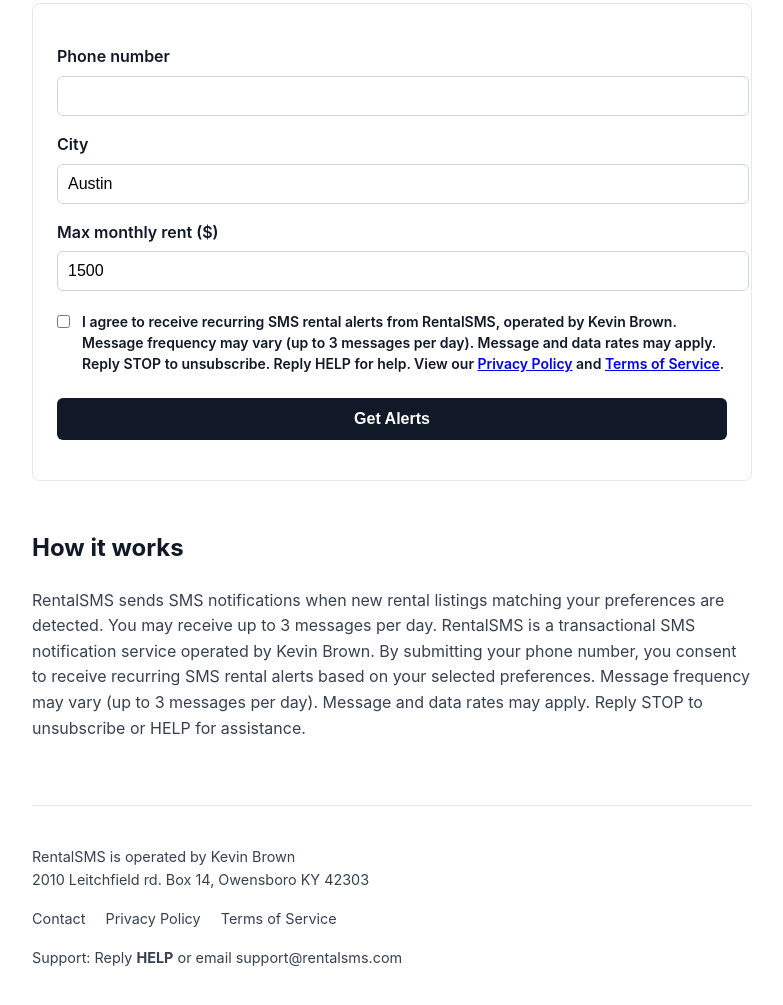
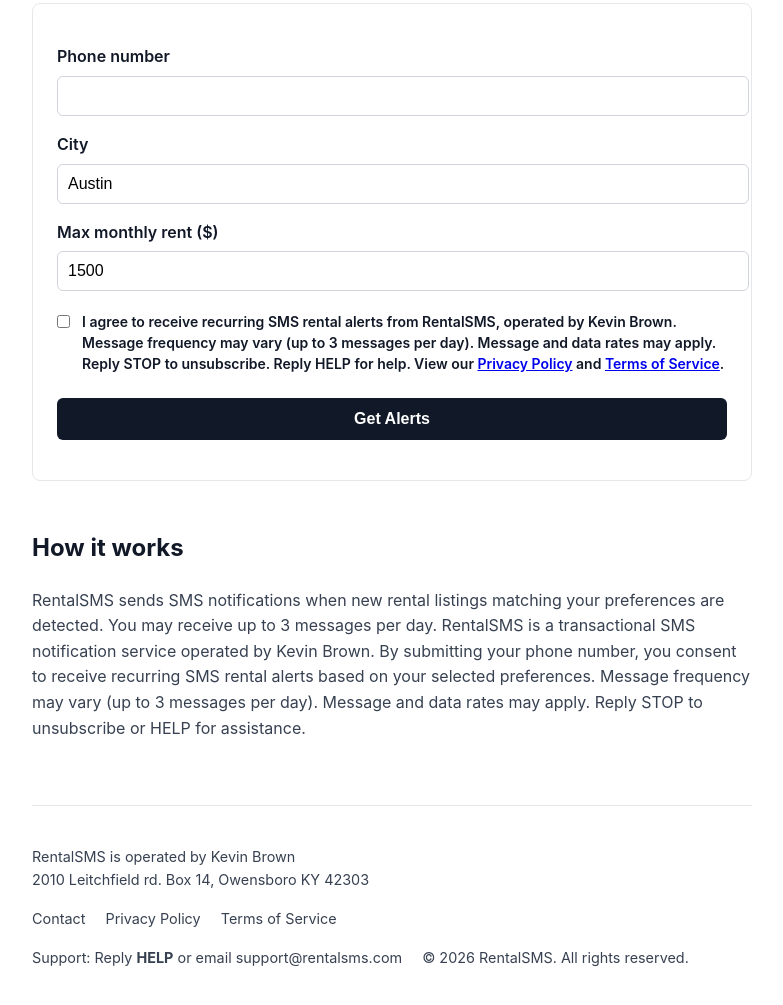
Before and after one commit to kevinbrowndc/sms-rentals-frontend, a plain HTML site: page index.html in a window 1280 px wide. Shown: the part 251-1256 px from the top of the page, without its empty margins (248-1031 px from the left). Drawn offline with Linux system fonts and the light colour scheme.

Commit message:
Update footer copyright year to 2026

```diff
--- a/index.html
+++ b/index.html
@@ -194,6 +194,7 @@
     <a href="mailto:support@rentalsms.com">
       support@rentalsms.com
     </a>
+    © 2026 RentalSMS. All rights reserved.
   </p>
 </footer>
 
```
